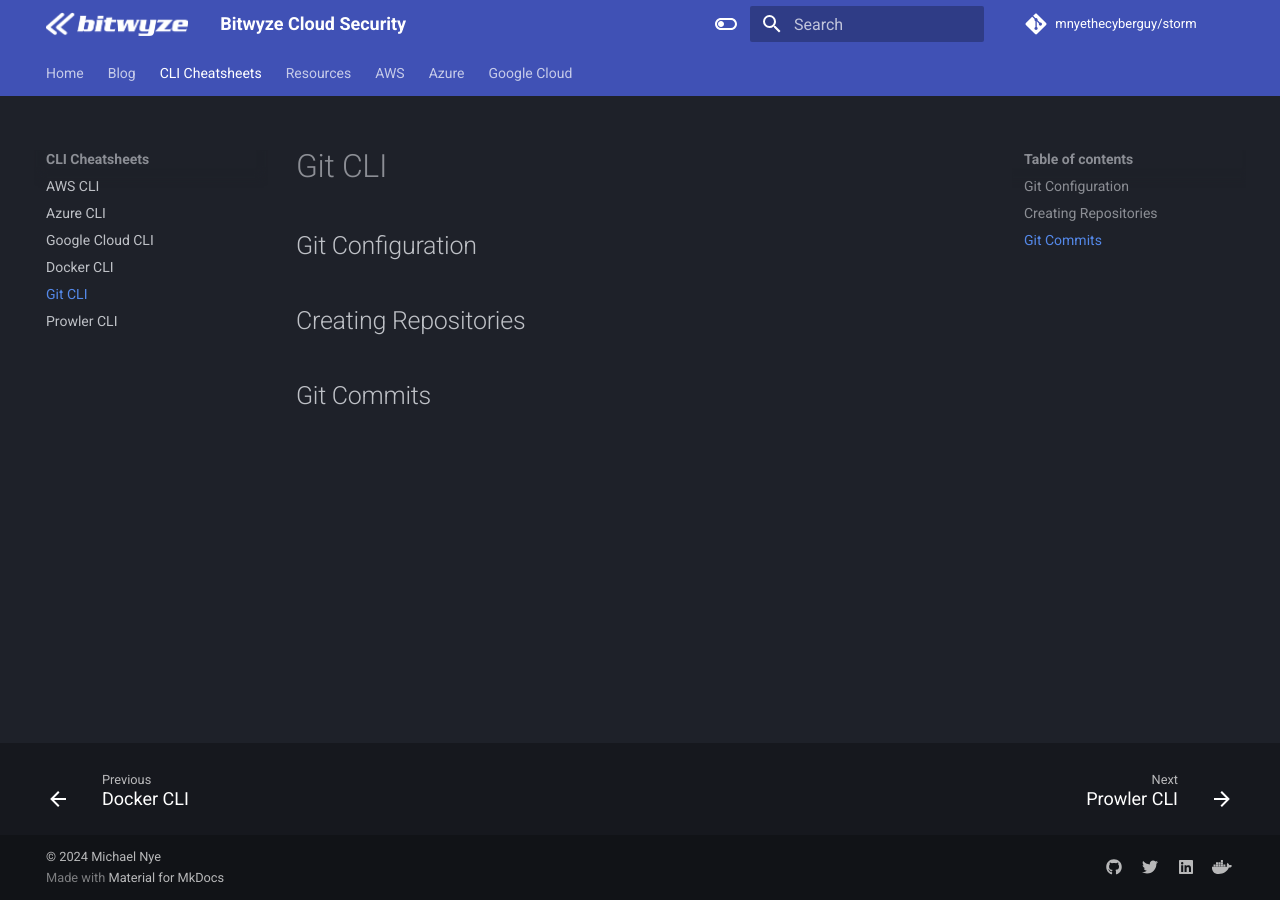
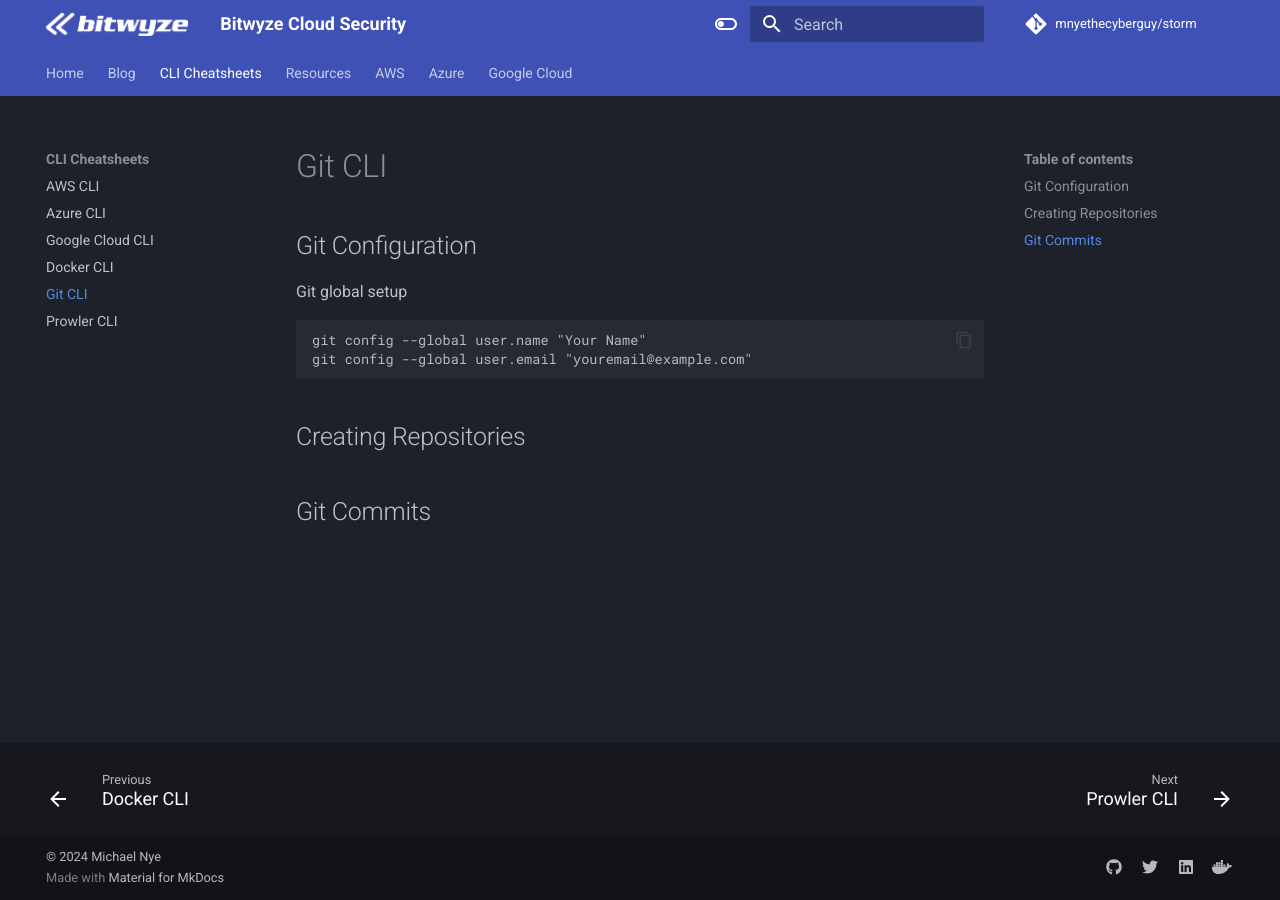
Before and after one commit to mnyethecyberguy/storm, an MkDocs documentation site: the page built from docs/cli/gitcli.md, in a window 1280 px wide. Built offline with MkDocs 1.6.1 and Material for MkDocs 9.7.7, drawn with Linux system fonts in a browser that asks for light colours; comment, search, counter and statistics services are not loaded.

Commit message:
Minor edits to CLI sheets

````diff
--- a/docs/cli/gitcli.md
+++ b/docs/cli/gitcli.md
@@ -2,6 +2,13 @@
 
 ## Git Configuration
 
+Git global setup
+
+```
+git config --global user.name "Your Name"
+git config --global user.email "youremail@example.com"
+```
+
 ## Creating Repositories
 
 ## Git Commits
````
Also changed, not shown: docs/cli/gcloudcli.md (+1 -1 lines).
